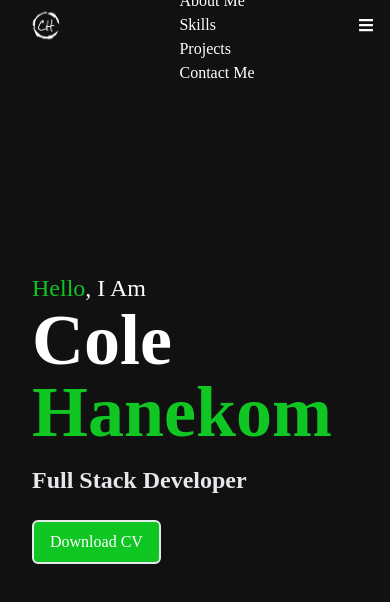
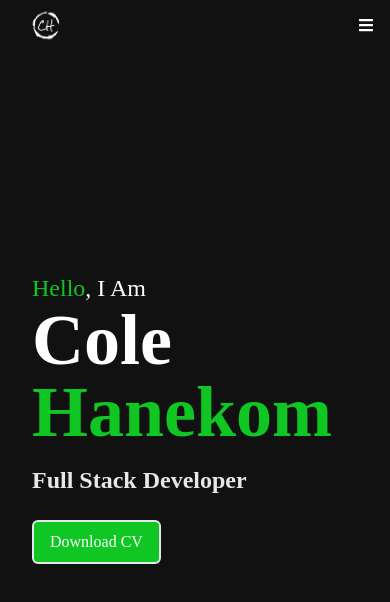
Before and after one commit to colehanekom/React-profile, a React (Vite) app: page / in a window 390 px wide. Shown: the top 602 px of the page. Built offline with nearby package versions, Linux system fonts and the light colour scheme.

Commit message:
updated navbar code to hide items when screen size reduced

```diff
--- a/src/components/Navbar.jsx
+++ b/src/components/Navbar.jsx
@@ -15,7 +15,7 @@ const Navbar = () => {
       </div>
 
        {/*menu*/}
-       <ul className={`md:flex ${nav ? 'hidden' : ''}`}> {/* Hidden until it passes medium point */}
+       <ul className='hidden md:flex'> {/*hidden until it passes medium point */}
         <li className="px-4 cursor-pointer">Home</li>
         <li className="px-4 cursor-pointer">About Me</li>
         <li className="px-4 cursor-pointer">Skills</li>
```
